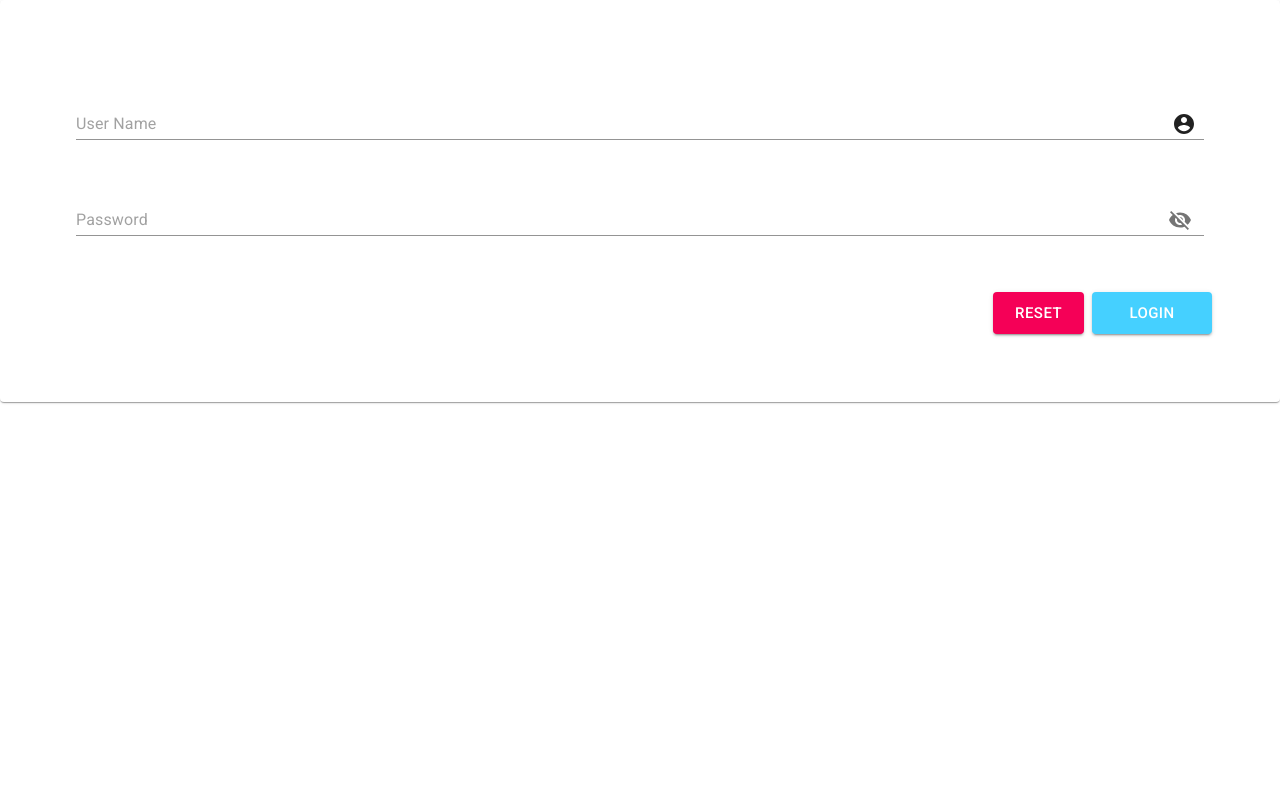
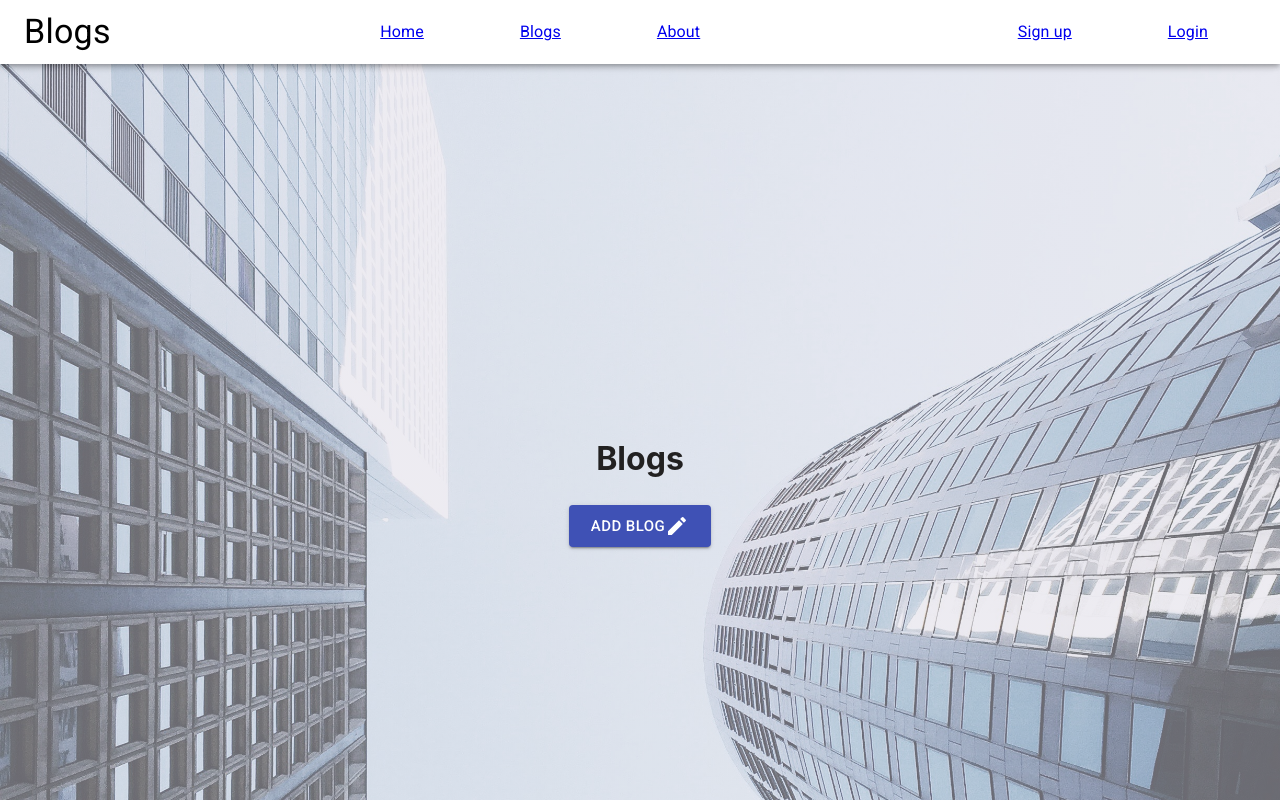
Before and after one commit to pbohora/Bloglist-frontend, a React (Create React App) app: page /addblog in a window 1280 px wide. Shown: the top 800 px of the page. Built offline with nearby package versions, Linux system fonts and the light colour scheme; no server answers.

Commit message:
add style for form

```diff
--- a/src/App.js
+++ b/src/App.js
@@ -15,6 +15,7 @@ import { useField } from './hooks'
 
 import LoginPage from './Pages/LoginPage'
 import BlogPage from './Pages/BlogsPage'
+import CreateBlogPage from './Pages/CreateBlogPage'
 
 const App = () => {
   const [blogs, setBlogs] = useState([])
@@ -162,7 +163,7 @@ const App = () => {
   return (
     <div>
       <Router>
-        {user === null ? (
+        {/* {user === null ? (
           <LoginForm
             handleLogin={handleLogin}
             userName={userName}
@@ -182,7 +183,7 @@ const App = () => {
               />
             </Togglable>
           </div>
-        )}
+        )} */}
 
         <Route
           path='/blogs'
@@ -216,6 +217,20 @@ const App = () => {
             />
           )}
         />
+        <Route
+          path='/addblog'
+          render={() => (
+            <CreateBlogPage
+              user={user}
+              handleLogOut={handleLogout}
+              sucessMessage={sucessMessage}
+              errorMessage={errorMessage}
+              handleBlogSubmit={handleBlogSubmit}
+              handleChange={handleChange}
+              newBlog
+            />
+          )}
+        />
       </Router>
     </div>
   )
--- /dev/null
+++ b/src/Pages/CreateBlogPage.js
@@ -0,0 +1,36 @@
+import React from 'react'
+import Layout from '../components/Layout'
+import Section from '../components/Section/Section'
+import BlogpostForm from '../components/BlogpostForm'
+import Togglable from '../components/Togglable'
+
+const CreateBlogForm = ({
+  user,
+  handleLogOut,
+  sucessMessage,
+  errorMessage,
+  handleBlogSubmit,
+  handleChange,
+  newBlog
+}) => {
+  return (
+    <Layout
+      user={user}
+      handleLogOut={handleLogOut}
+      sucessMessage={sucessMessage}
+      errorMessage={errorMessage}
+    >
+      <Section sectionTitle='Blogs'>
+        <Togglable buttonLabel='Add Blog'>
+          <BlogpostForm
+            onBlogSubmit={handleBlogSubmit}
+            handleChange={handleChange}
+            newBlog={newBlog}
+          />
+        </Togglable>
+      </Section>
+    </Layout>
+  )
+}
+
+export default CreateBlogForm
--- a/src/components/BlogpostForm.js
+++ b/src/components/BlogpostForm.js
@@ -10,7 +10,7 @@ import Button from '@material-ui/core/Button'
 const useStyles = makeStyles(theme => ({
   root: {
     padding: 60,
-    alignSelf: 'center'
+    background: 'white'
   },
   createButton: {
     marginLeft: 'auto'
@@ -23,15 +23,9 @@ const useStyles = makeStyles(theme => ({
 const BlogpostForm = ({ onBlogSubmit, handleChange, newBlog }) => {
   const classes = useStyles()
   return (
-    <form onSubmit={onBlogSubmit}>
-      <CardContent>
-        <label>Title</label>
-        {/* <input
-        type='text'
-        value={newBlog.title}
-        name='title'
-        onChange={handleChange}
-      /> */}
+    <form className={classes.root} onSubmit={onBlogSubmit}>
+      <label>TITLE</label>
+
       <FormControl fullWidth className={classes.margin}>
         <TextField
           type='text'
@@ -43,13 +37,8 @@ const BlogpostForm = ({ onBlogSubmit, handleChange, newBlog }) => {
           variant='outlined'
         />
       </FormControl>
-        <label>Author</label>
-        {/* <input
-        type='text'
-        value={newBlog.author}
-        name='author'
-        onChange={handleChange}
-      /> */}
+      <label>AUTHOR</label>
+
       <FormControl fullWidth className={classes.margin}>
         <TextField
           type='text'
@@ -61,13 +50,8 @@ const BlogpostForm = ({ onBlogSubmit, handleChange, newBlog }) => {
           variant='outlined'
         />
       </FormControl>
-        <label>Url</label>
-        {/* <input
-        type='text'
-        value={newBlog.url}
-        name='url'
-        onChange={handleChange}
-      /> */}
+      <label>URL</label>
+
       <FormControl fullWidth className={classes.margin}>
         <TextField
           type='text'
@@ -79,7 +63,7 @@ const BlogpostForm = ({ onBlogSubmit, handleChange, newBlog }) => {
           variant='outlined'
         />
       </FormControl>
-      </CardContent>
+
       <CardActions>
         <Button
           className={classes.createButton}
--- a/src/components/Section/Section.module.css
+++ b/src/components/Section/Section.module.css
@@ -5,7 +5,7 @@
     justify-content: center;
 
     background-image: linear-gradient(360deg, rgba(219, 216, 228, 0.48503151260504207) 100%, rgba(208, 208, 208, 0.0844712885154062) 100%), url("../../Assests/background.jpg");
-    height: 100%;
+    height: 100vh;
     background-position: center;
     background-repeat: no-repeat;
     background-size: cover;
--- a/src/components/Togglable.js
+++ b/src/components/Togglable.js
@@ -10,12 +10,15 @@ import CreateIcon from '@material-ui/icons/Create'
 
 const useStyles = makeStyles(theme => ({
   root: {
-    padding: 60,
-    alignSelf: 'center'
+    display: 'flex',
+    justifyContent: 'center'
   },
 
   cancelButton: {
     marginLeft: 'auto'
+  },
+  addButton: {
+    alignSelf: 'center'
   }
 }))
 
@@ -32,20 +35,22 @@ const Togglable = ({ children, buttonLabel }) => {
   }
 
   return (
-    <Card className={classes.root}>
-      <CardActions style={hideWhenVisible}>
+    <>
+      <div className={classes.root}>
         <Button
           onClick={toggleVisibility}
+          style={hideWhenVisible}
           size='large'
           variant='contained'
           color='primary'
           type='submit'
+          className={classes.addButton}
         >
           {buttonLabel}
           <CreateIcon />
         </Button>
-      </CardActions>
-      <CardContent style={showWhenVisible}>
+      </div>
+      <div style={showWhenVisible}>
         <CardActions>
           <IconButton
             className={classes.cancelButton}
@@ -58,8 +63,8 @@ const Togglable = ({ children, buttonLabel }) => {
           </IconButton>
         </CardActions>
         {children}
-      </CardContent>
-    </Card>
+      </div>
+    </>
   )
 }
 
```
Lines whose indentation alone changed are shown as unchanged.
